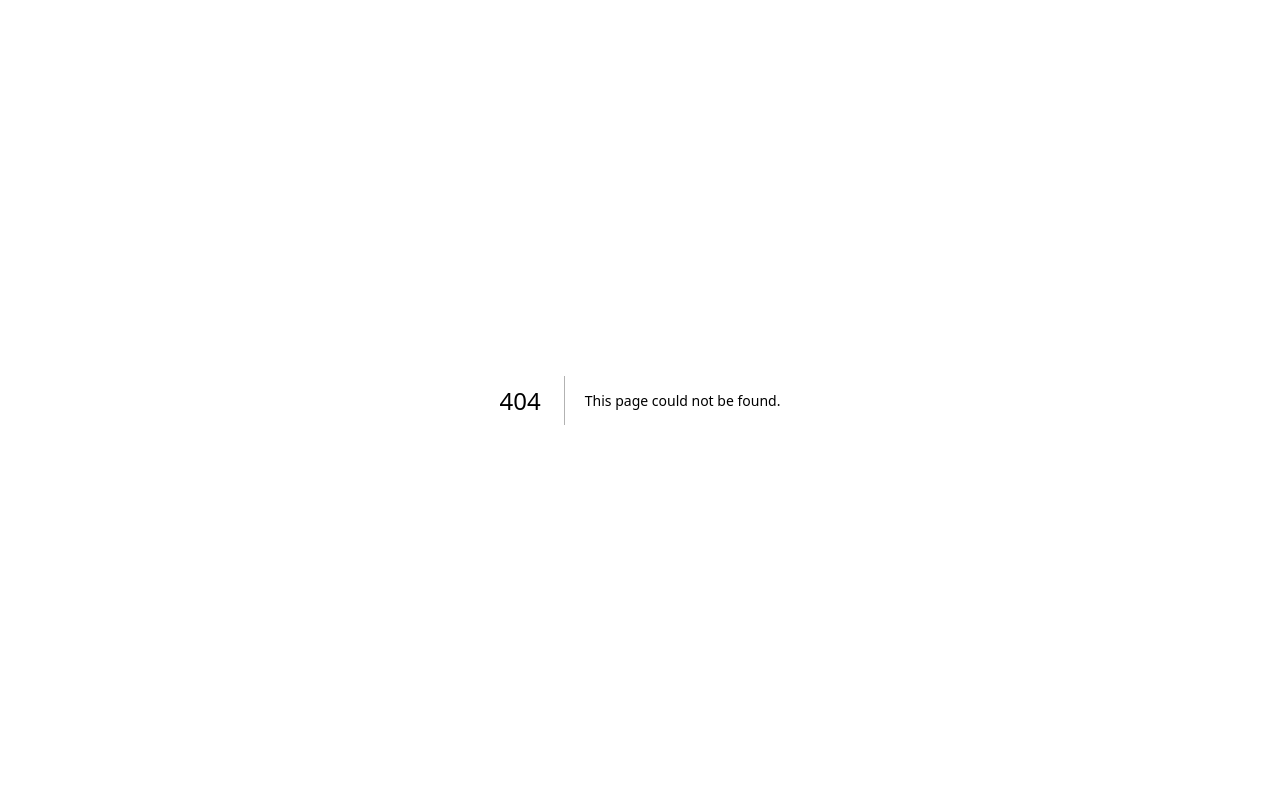
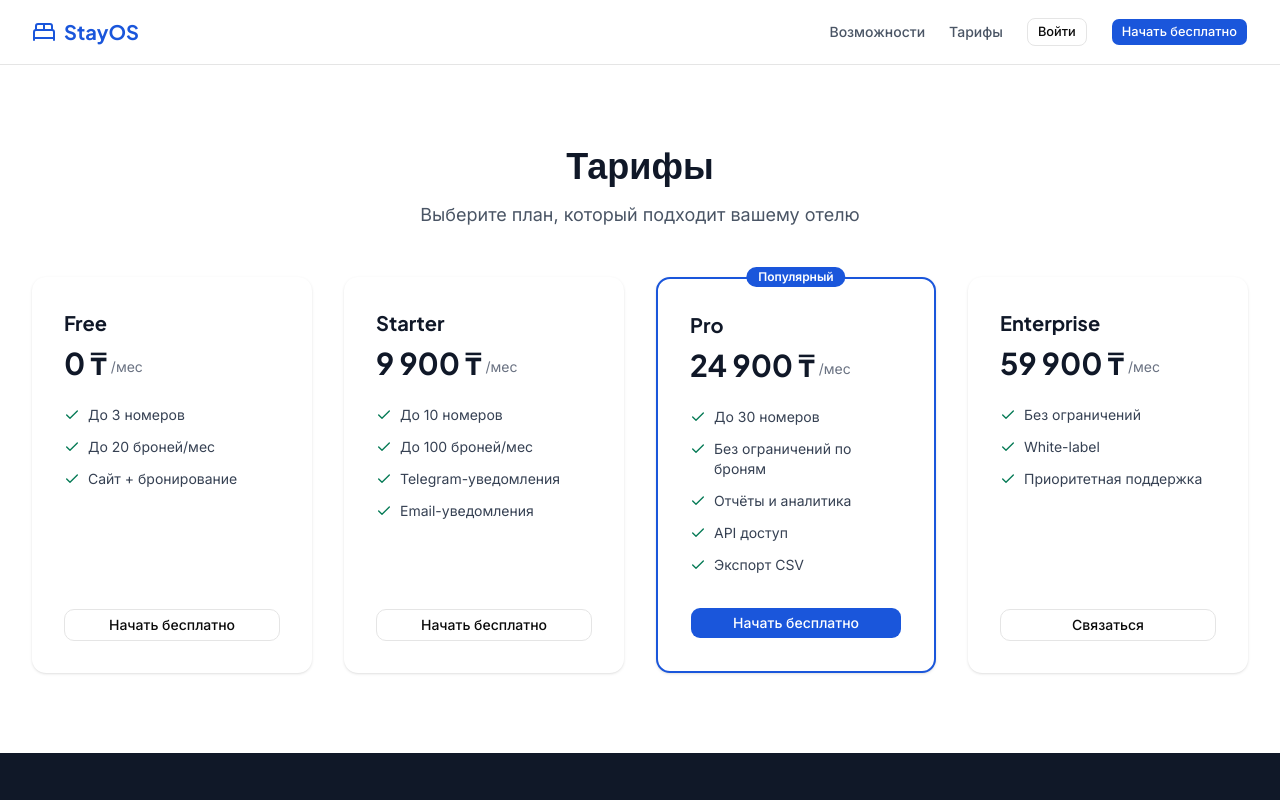
Before and after one commit to kzaibot-sys/stayos, a Next.js app: page /pricing in a window 1280 px wide. Before the commit this address had no page. Shown: the top 800 px of the page. Built offline with nearby package versions, Linux system fonts and the light colour scheme.

Commit message:
pages: add pricing page with plan cards

```diff
--- /dev/null
+++ b/app/(marketing)/pricing/page.tsx
@@ -0,0 +1,25 @@
+import { PricingCards } from "@/components/marketing/pricing-cards"
+
+export const metadata = {
+  title: "Тарифы — StayOS",
+  description: "Выберите план, который подходит вашему отелю",
+}
+
+export default function PricingPage() {
+  return (
+    <section className="py-20">
+      <div className="mx-auto max-w-7xl px-4 sm:px-6 lg:px-8">
+        <div className="mb-12 text-center">
+          <h1 className="font-heading text-4xl font-bold text-gray-900">
+            Тарифы
+          </h1>
+          <p className="mt-4 text-lg text-gray-600">
+            Выберите план, который подходит вашему отелю
+          </p>
+        </div>
+
+        <PricingCards />
+      </div>
+    </section>
+  )
+}
--- /dev/null
+++ b/components/marketing/pricing-cards.tsx
@@ -0,0 +1,157 @@
+"use client"
+
+import { motion } from "framer-motion"
+import Link from "next/link"
+import { Check } from "lucide-react"
+import { Button } from "@/components/ui/button"
+import { cn } from "@/lib/utils"
+
+type Plan = {
+  name: string
+  price: string
+  period?: string
+  features: string[]
+  cta: string
+  ctaHref: string
+  highlighted?: boolean
+  badge?: string
+  ctaVariant?: "default" | "outline"
+}
+
+const plans: Plan[] = [
+  {
+    name: "Free",
+    price: "0 ₸",
+    period: "/мес",
+    features: [
+      "До 3 номеров",
+      "До 20 броней/мес",
+      "Сайт + бронирование",
+    ],
+    cta: "Начать бесплатно",
+    ctaHref: "/register",
+    ctaVariant: "outline",
+  },
+  {
+    name: "Starter",
+    price: "9 900 ₸",
+    period: "/мес",
+    features: [
+      "До 10 номеров",
+      "До 100 броней/мес",
+      "Telegram-уведомления",
+      "Email-уведомления",
+    ],
+    cta: "Начать бесплатно",
+    ctaHref: "/register",
+    ctaVariant: "outline",
+  },
+  {
+    name: "Pro",
+    price: "24 900 ₸",
+    period: "/мес",
+    features: [
+      "До 30 номеров",
+      "Без ограничений по броням",
+      "Отчёты и аналитика",
+      "API доступ",
+      "Экспорт CSV",
+    ],
+    cta: "Начать бесплатно",
+    ctaHref: "/register",
+    ctaVariant: "default",
+    highlighted: true,
+    badge: "Популярный",
+  },
+  {
+    name: "Enterprise",
+    price: "59 900 ₸",
+    period: "/мес",
+    features: [
+      "Без ограничений",
+      "White-label",
+      "Приоритетная поддержка",
+    ],
+    cta: "Связаться",
+    ctaHref: "/contact",
+    ctaVariant: "outline",
+  },
+]
+
+const container = {
+  hidden: { opacity: 0 },
+  show: {
+    opacity: 1,
+    transition: { staggerChildren: 0.1 },
+  },
+}
+
+const item = {
+  hidden: { opacity: 0, y: 20 },
+  show: { opacity: 1, y: 0, transition: { duration: 0.4, ease: "easeOut" } },
+}
+
+export function PricingCards() {
+  return (
+    <motion.div
+      className="grid grid-cols-1 gap-8 md:grid-cols-2 lg:grid-cols-4"
+      variants={container}
+      initial="hidden"
+      whileInView="show"
+      viewport={{ once: true, margin: "-80px" }}
+    >
+      {plans.map((plan) => (
+        <motion.div
+          key={plan.name}
+          variants={item}
+          className={cn(
+            "relative rounded-xl bg-white p-8 shadow-sm flex flex-col",
+            plan.highlighted && "border-2 border-[#1a56db]"
+          )}
+        >
+          {plan.badge && (
+            <span className="absolute -top-3 left-1/2 -translate-x-1/2 rounded-full bg-[#1a56db] px-3 py-0.5 text-xs font-semibold text-white">
+              {plan.badge}
+            </span>
+          )}
+
+          <div className="mb-6">
+            <h3 className="font-heading text-xl font-bold text-gray-900 mb-2">
+              {plan.name}
+            </h3>
+            <div className="flex items-end gap-1">
+              <span className="font-heading text-3xl font-bold text-gray-900">
+                {plan.price}
+              </span>
+              {plan.period && (
+                <span className="text-sm text-gray-500 mb-1">{plan.period}</span>
+              )}
+            </div>
+          </div>
+
+          <ul className="mb-8 flex-1 space-y-3">
+            {plan.features.map((feat) => (
+              <li key={feat} className="flex items-start gap-2 text-sm text-gray-700">
+                <Check className="mt-0.5 size-4 shrink-0 text-[#057a55]" />
+                <span>{feat}</span>
+              </li>
+            ))}
+          </ul>
+
+          {plan.highlighted ? (
+            <Button
+              asChild
+              className="w-full bg-[#1a56db] text-white hover:bg-[#1e429f]"
+            >
+              <Link href={plan.ctaHref}>{plan.cta}</Link>
+            </Button>
+          ) : (
+            <Button variant="outline" asChild className="w-full">
+              <Link href={plan.ctaHref}>{plan.cta}</Link>
+            </Button>
+          )}
+        </motion.div>
+      ))}
+    </motion.div>
+  )
+}
```
